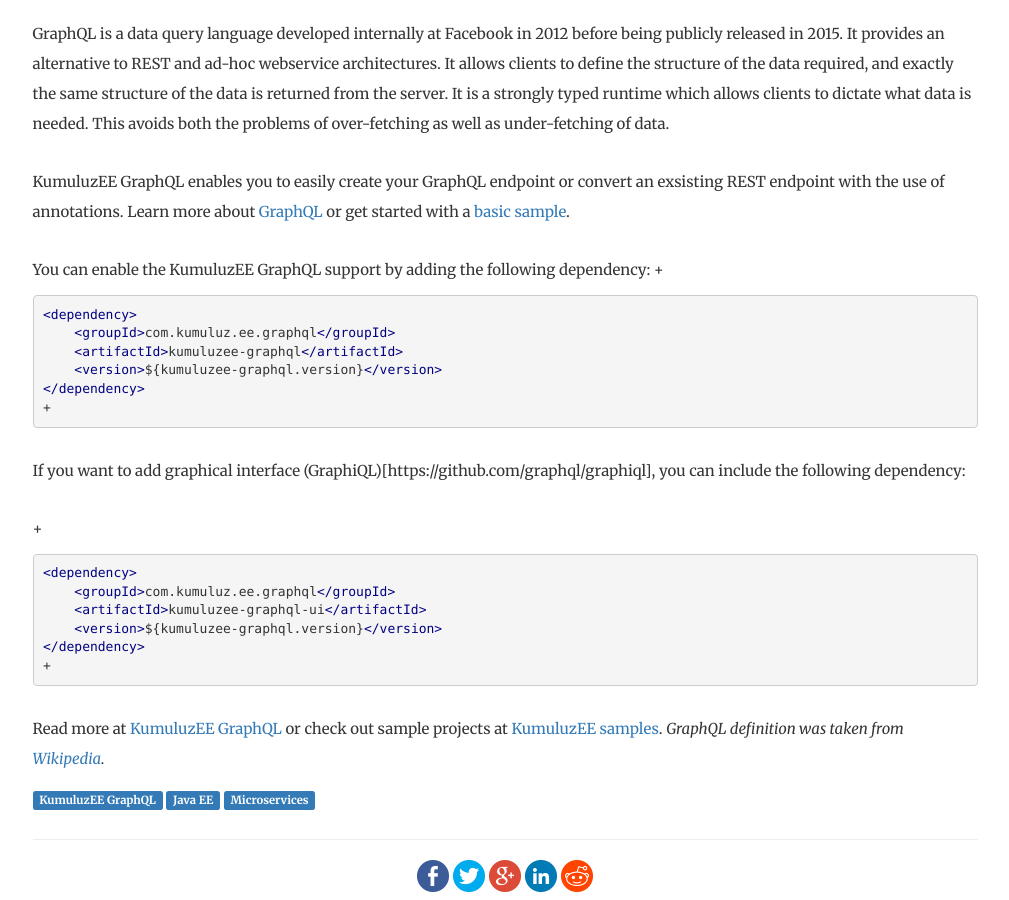
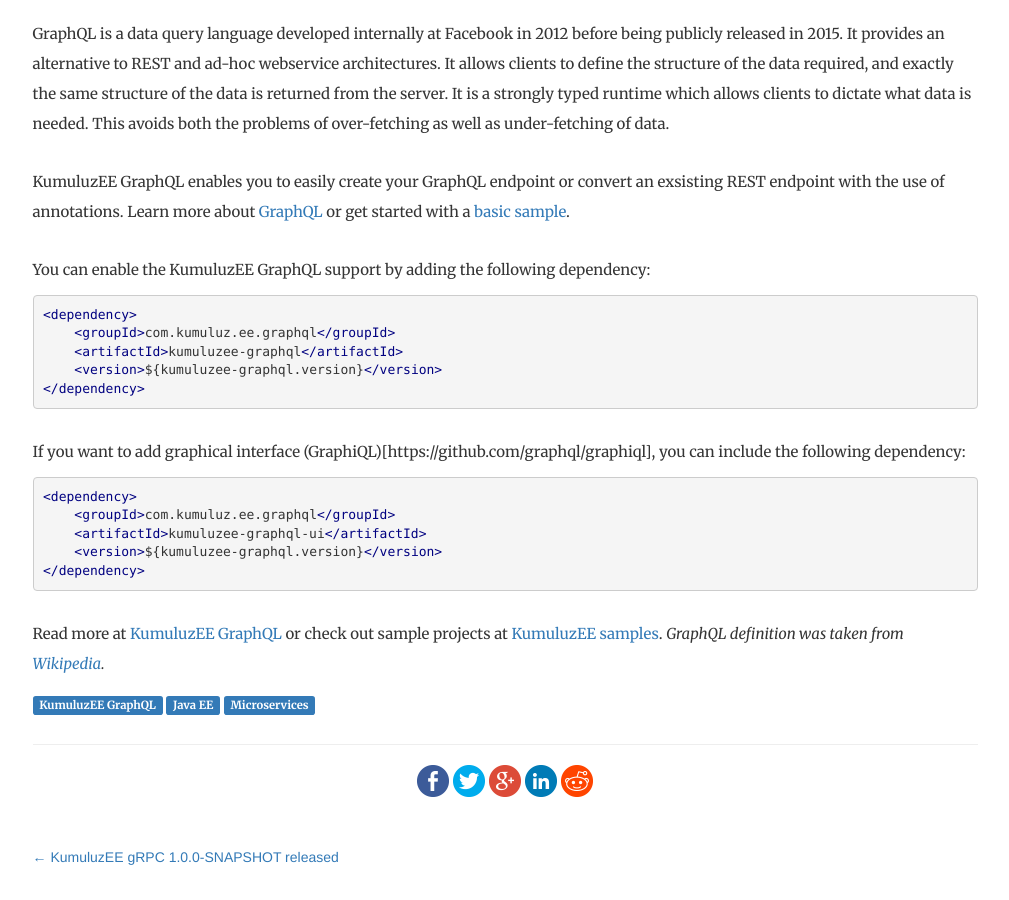
Before and after one commit to kumuluz/blog.sunesis.si, a Jekyll site: the page built from _posts/2018-04-24-introducing-graphql-support.markdown, in a window 1280 px wide and 900 px high, scrolled down 312 px. Shown: the whole window, without its empty margins (135-1144 px from the left). Built offline with Jekyll 4.4.1, drawn with Linux system fonts in a browser that asks for light colours.

Commit message:
Fixed graphql post

```diff
--- a/_posts/2018-04-24-introducing-graphql-support.markdown
+++ b/_posts/2018-04-24-introducing-graphql-support.markdown
@@ -14,26 +14,26 @@
 KumuluzEE GraphQL enables you to easily create your GraphQL endpoint or convert an exsisting REST endpoint with the use of annotations.
 Learn more about [GraphQL](https://graphql.org/) or get started with a [basic sample](https://github.com/kumuluz/kumuluzee-samples/tree/master/kumuluzee-graphql-jpa-simple).
 
-<!-- more-->
+<!--more-->
 
 You can enable the KumuluzEE GraphQL support by adding the following dependency:
-+{% highlight xml %}
+{% highlight xml %}
 <dependency>
     <groupId>com.kumuluz.ee.graphql</groupId>
     <artifactId>kumuluzee-graphql</artifactId>
     <version>${kumuluzee-graphql.version}</version>
 </dependency>
-+{% endhighlight %}
+{% endhighlight %}
 
 If you want to add graphical interface (GraphiQL)[https://github.com/graphql/graphiql], you can include the following dependency:
 
-+{% highlight xml %}
+{% highlight xml %}
 <dependency>
     <groupId>com.kumuluz.ee.graphql</groupId>
     <artifactId>kumuluzee-graphql-ui</artifactId>
     <version>${kumuluzee-graphql.version}</version>
 </dependency>
-+{% endhighlight %}
+{% endhighlight %}
 
 Read more at [KumuluzEE GraphQL](https://github.com/kumuluz/kumuluzee-graphql) or check out sample projects at [KumuluzEE samples](https://github.com/kumuluz/kumuluzee-samples).
 *GraphQL definition was taken from [Wikipedia](https://en.wikipedia.org/wiki/GraphQL).*
```
